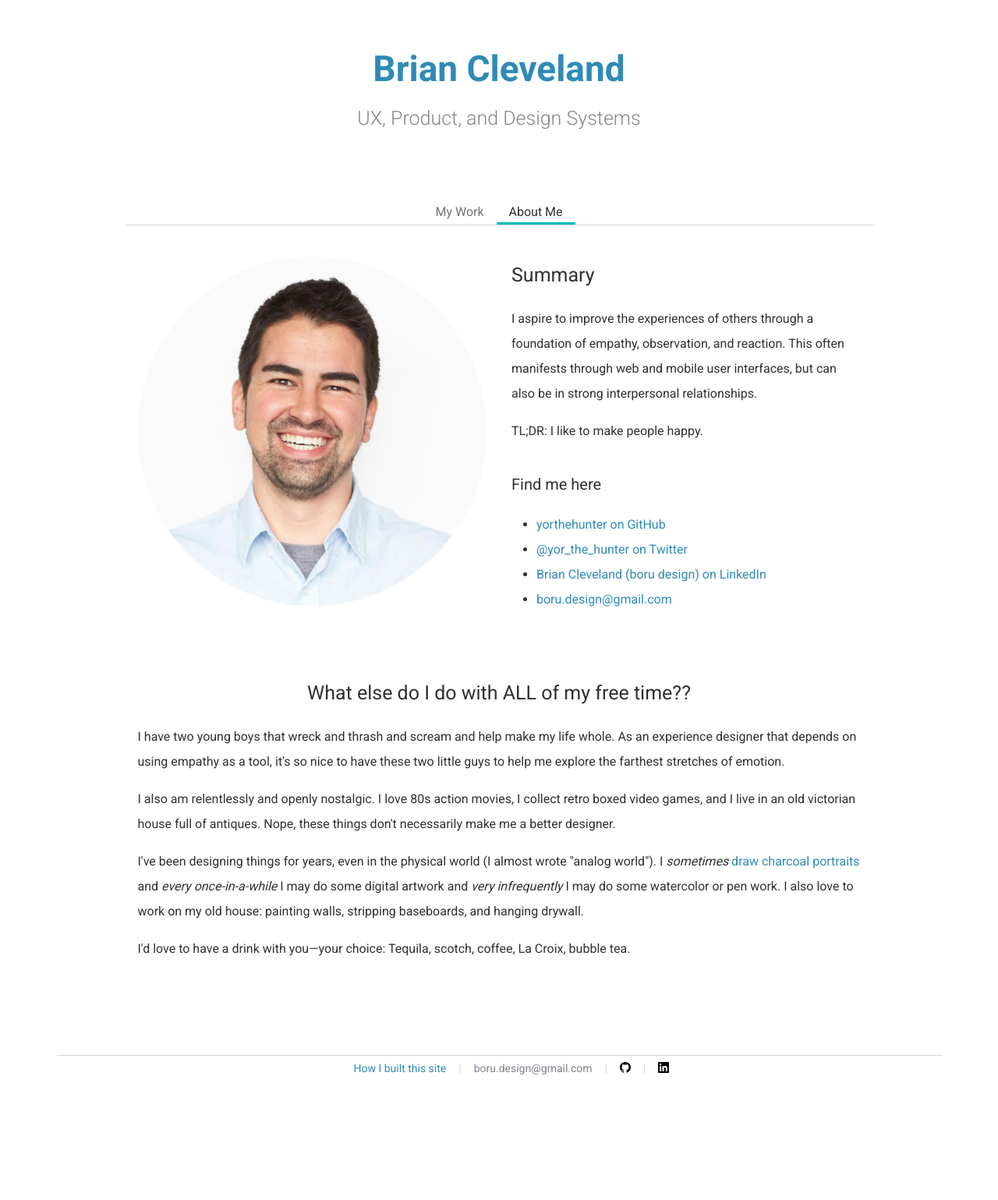
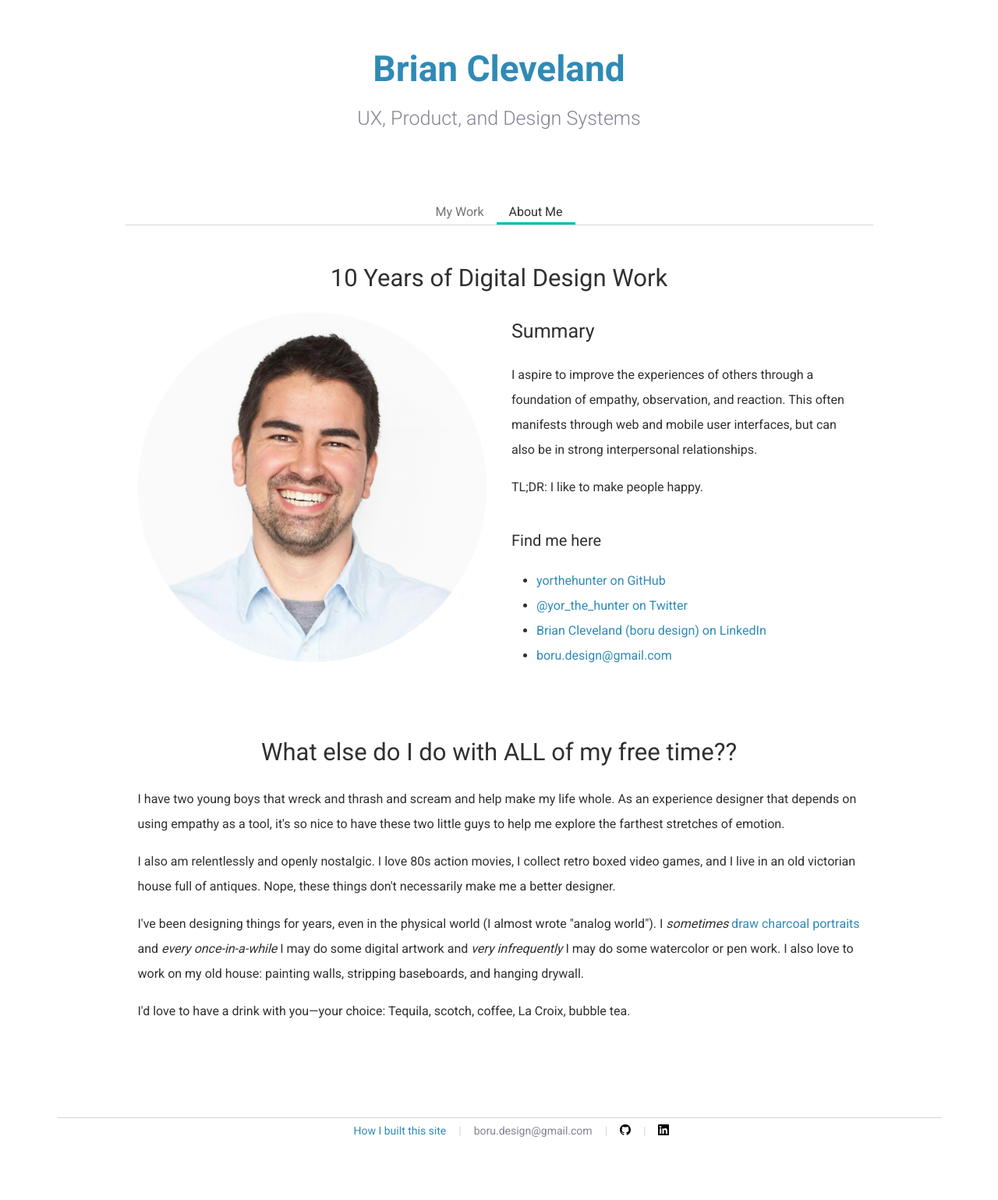
Before and after one commit to yorthehunter/portfolio, a Jekyll site: the page built from about.html, in a window 1280 px wide. Shown: the whole page at 78% size. Built offline with Jekyll 4.4.1, drawn with Linux system fonts in a browser that asks for light colours; before the commit the page ends 1459 px from its top, so only the background shows below that.

Commit message:
about page; portfolio.css

```diff
--- a/_sass/portfolio/_portfolio.scss
+++ b/_sass/portfolio/_portfolio.scss
@@ -81,7 +81,7 @@ hr {
     right: 0;
     padding: 0.5rem;
     @extend %type-sm--body;
-    background-color: color(black-50);
+    background-color: color(black-75);
     color: color(white);
     font-weight: 100;
   }
--- a/about.html
+++ b/about.html
@@ -2,6 +2,8 @@
 layout: page
 current_page: about
 ---
+
+<h1 class="u-text-center weave-h3">10 Years of Digital Design Work</h1>
 
 <div class="weave-grid-row u-stack--xxl">
   <div class="weave-grid-col--1-2 weave-grid-col--1-1-xs">
@@ -35,7 +37,7 @@ current_page: about
 </div>
 
 <section>
-  <h2 class="weave-h4 u-text-center">What else do I do with ALL of my free time??</h2>
+  <h2 class="weave-h3 u-text-center">What else do I do with ALL of my free time??</h2>
   <p>I have two young boys that wreck and thrash and scream and help make my life whole. As an experience designer that depends on using empathy as a tool, it's so nice to have these two little guys to help me explore the farthest stretches of emotion.</p>
   <p>I also am relentlessly and openly nostalgic. I love 80s action movies, I collect retro boxed video games, and I live in an old victorian house full of antiques. Nope, these things don't necessarily make me a better designer.</p>
   <p>I've been designing things for years, even in the physical world (I almost wrote "analog world"). I <em>sometimes</em> <a href="http://yorthehunter.deviantart.com/">draw charcoal portraits</a> and <em>every once-in-a-while</em> I may do some digital artwork and <em>very infrequently</em> I may do some watercolor or pen work. I also love to work on my old house: painting walls, stripping baseboards, and hanging drywall.</p>
```
